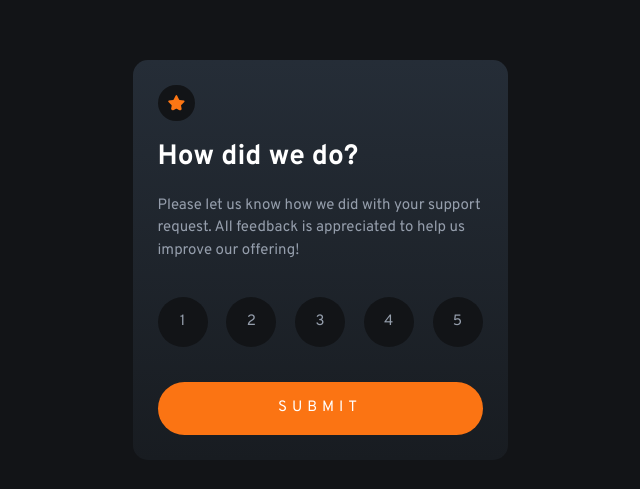
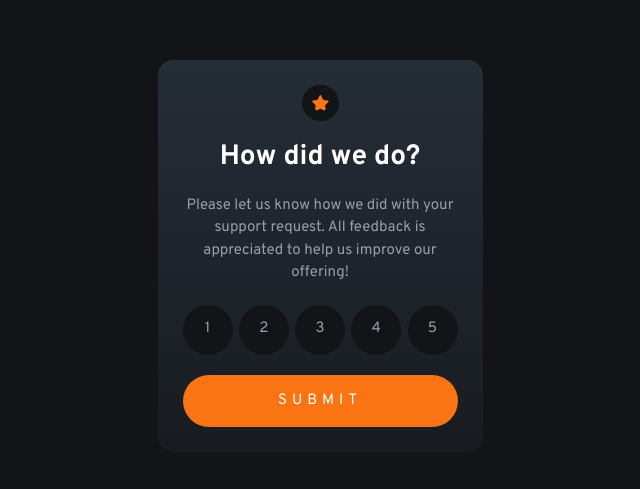
Before and after one commit to ezequiel-romero/frontendmentor, a plain HTML site: page 03_interactive_rating_component/index.html in a window 1280 px wide. Shown: the part 140-629 px from the top of the page, without its empty margins (320-960 px from the left). Drawn offline with nearby package versions, Linux system fonts and the light colour scheme.

Commit message:
Update solution

```diff
--- a/03_interactive_rating_component/index.html
+++ b/03_interactive_rating_component/index.html
@@ -7,14 +7,6 @@
 
     <!-- Bootstrap CSS -->
     <link href="https://cdn.jsdelivr.net/npm/bootstrap@5.1.3/dist/css/bootstrap.min.css" rel="stylesheet" integrity="sha384-1BmE4kWBq78iYhFldvKuhfTAU6auU8tT94WrHftjDbrCEXSU1oBoqyl2QvZ6jIW3" crossorigin="anonymous">
-
-    <!-- Font Awesome -->
-    <script src="https://kit.fontawesome.com/e0873b9799.js" crossorigin="anonymous"></script>
-
-    <!-- Google Fonts -->
-    <link rel="preconnect" href="https://fonts.googleapis.com">
-    <link rel="preconnect" href="https://fonts.gstatic.com" crossorigin>
-    <link href="https://fonts.googleapis.com/css2?family=Overpass:wght@400;700&display=swap" rel="stylesheet">
 
     <!-- Local Styles -->
     <link rel="stylesheet" href="styles/styles.css">
@@ -29,31 +21,61 @@
         gtag('config', 'G-GZLG7S3RVM');
     </script>
 
-    <title>Interactive rating component</title>
+    <title>Interactive rating component | ezequiel-romero</title>
 </head>
 <body>
     <div class="content">
-        <div class="box-container rating-container">
+        <div class="flip-card">
+            <div class="flip-card-inner">
+                <div class="flip-card-front">
                     <img class="star" src="images/icon-star.svg" alt="">
                     <h1>How did we do?</h1>
                     <p>Please let us know how we did with your support request. All feedback is appreciated to help us improve our offering!</p>
-            <ul class="rating-list">
-                <li><a href="#" class="rating-number">1</a></li>
-                <li><a href="#" class="rating-number">2</a></li>
-                <li><a href="#" class="rating-number">3</a></li>
-                <li><a href="#" class="rating-number">4</a></li>
-                <li><a href="#" class="rating-number">5</a></li>
-            </ul>
-            <div class="submit">Submit</div>
+                    <form id="form-rate" action="post" method="post">
+                        <div class="form-rate-inputs">
+                            <div>
+                                <label for="1">
+                                    <input type="radio" id="1" name="rating" value="1">
+                                    <span>1</span>
+                                </label>
                             </div>
-
-        <div class="box-container thankyou-container text-center">
+                            <div>
+                                <label for="2">
+                                    <input type="radio" id="2" name="rating" value="2">
+                                    <span>2</span>
+                                </label>
+                            </div>
+                            <div>
+                                <label for="3">
+                                    <input type="radio" id="3" name="rating" value="3">
+                                    <span>3</span>
+                                </label>
+                            </div>
+                            <div>
+                                <label for="4">
+                                    <input type="radio" id="4" name="rating" value="4">
+                                    <span>4</span>
+                                </label>
+                            </div>
+                            <div>
+                                <label for="5">
+                                    <input type="radio" id="5" name="rating" value="5">
+                                    <span>5</span>
+                                </label>
+                            </div>
+                        </div>
+                        <button type="submit" class="submit">Submit</button>
+                    </form>
+                </div>
+                <div class="flip-card-back text-center">
                     <img class="thanks-img" src="images/illustration-thank-you.svg" alt="">
                     <div>
-                <p class="rating">asdas</p>
+                        <p class="rating">You selected <span class="rate-given">&nbsp;&nbsp;</span> out of 5</p>
                     </div>
                     <h1 class="mt-5">Thank you!</h1>
                     <p>We appreciate you taking the time to give a rating. If you ever need more support, don’t hesitate to get in touch!</p>
+                </div>
+            </div>
         </div>
     </div>
 
--- a/03_interactive_rating_component/js/script.js
+++ b/03_interactive_rating_component/js/script.js
@@ -1,23 +1,11 @@
-var btns = document.querySelectorAll(".rating-number");
-var btnActive = '';
+let form = document.querySelector('#form-rate');
+let flipCard = document.querySelector('.flip-card-inner');
+let rateGiven = document.querySelector('.rate-given');
 
-for (var i = 0; i < btns.length; i++) {
-    btns[i].addEventListener("click", function() {
-        var current = document.querySelector(".active");
-        if (current) {
-            current.className = current.className.replace(" active", "");
-        }
-        this.className += " active";
-        return btnActive = this.textContent;
-    });
-  }
-
-document.querySelector(".submit").addEventListener("click", function() {
-    if (document.querySelector(".active")) {
-        document.querySelector(".rating").textContent = 'You selected ' + btnActive + ' out of 5';
-        document.querySelector(".rating-container").className += " d-none";
-        document.querySelector(".thankyou-container").className += " d-block";
-    } else {
-        alert('Please choose a rating!')
-    }
-});
+form.onsubmit = e => {
+    e.preventDefault();
+    const formData = new FormData(form);
+    const formRate = formData.get('rating');
+    rateGiven.textContent = formRate;
+    flipCard.className += " flipped";
+}
--- a/03_interactive_rating_component/styles/styles.css
+++ b/03_interactive_rating_component/styles/styles.css
@@ -1,3 +1,4 @@
+@import url('https://fonts.googleapis.com/css2?family=Overpass:wght@400;700&display=swap');
 :root {
     --overpass: 'Overpass', sans-serif;
     --orange: #fb7413;
@@ -28,8 +29,27 @@ body {
     display: flex;
     width: 100%;
     min-width: 375px;
+    justify-content: center;
+    align-items: center;
 }
-.box-container {
+
+.flip-card {
+    min-width: 325px;
+    max-width: 375px;
+    height: 400px;
+}
+.flip-card-inner {
+    position: relative;
+    width: 100%;
+    height: 100%;
+    text-align: center;
+    transition: transform 0.8s;
+    transform-style: preserve-3d;
+}
+.flip-card-inner.flipped {
+    transform: rotateY(180deg);
+}
+.flip-card-front, .flip-card-back {
     background: var(--dark-blue);
     background: rgba(37,45,55,1);
     background: linear-gradient(180deg, rgba(37,45,55,1) 0%, rgb(24, 28, 33) 100%);
@@ -39,6 +59,13 @@ body {
     margin: 0 auto;
     border-radius: 15px;
     align-self: center;
+    position: absolute;
+    width: 100%;
+    -webkit-backface-visibility: hidden; /* Safari */
+    backface-visibility: hidden;
+}
+.flip-card-back {
+    transform: rotateY(180deg);
 }
 .star {
     padding: 10px;
@@ -51,14 +78,21 @@ h1 {
     font-weight: 700;
     margin: 20px 0;
 }
-.rating-list {
-    margin: 35px 0;
-    padding: 0;
-    list-style: none;
+#form-rate .form-rate-inputs {
     display: flex;
     justify-content: space-between;
+    height: 50px;
+    margin: 20px 0;
 }
-.rating-number {
+#form-rate .form-rate-inputs input {
+    display: none;
+}
+#form-rate .form-rate-inputs input:checked ~ span {
+    opacity: 1;
+    background: #7c8798;
+    color: white;
+}
+#form-rate .form-rate-inputs span {
     width: 50px;
     height: 50px;
     border-radius: 999px;
@@ -68,14 +102,12 @@ h1 {
     display: flex;
     align-items: center;
     justify-content: center;
+    cursor: pointer;
+    transition: all .2s;
 }
-.rating-number:hover {
+#form-rate .form-rate-inputs span:hover {
     color: white;
     background-color: var(--orange);
-}
-.active {
-    color: white;
-    background-color: var(--medium-grey);
 }
 .submit {
     width: 100%;
@@ -84,17 +116,16 @@ h1 {
     text-align: center;
     padding: 15px 0;
     border-radius: 999px;
+    border: none;
     text-transform: uppercase;
     letter-spacing: 5px;
     cursor: pointer;
 }
-.submit:hover {
+#form-rate .submit:hover {
     background-color: white;
     color: var(--orange);
 }
-.thankyou-container {
-    display: none;
-}
+
 .thanks-img{
     margin: 20px 0 40px 0;
 }
```
Also changed, not shown: 2 other files. Lines whose indentation alone changed are shown as unchanged.
